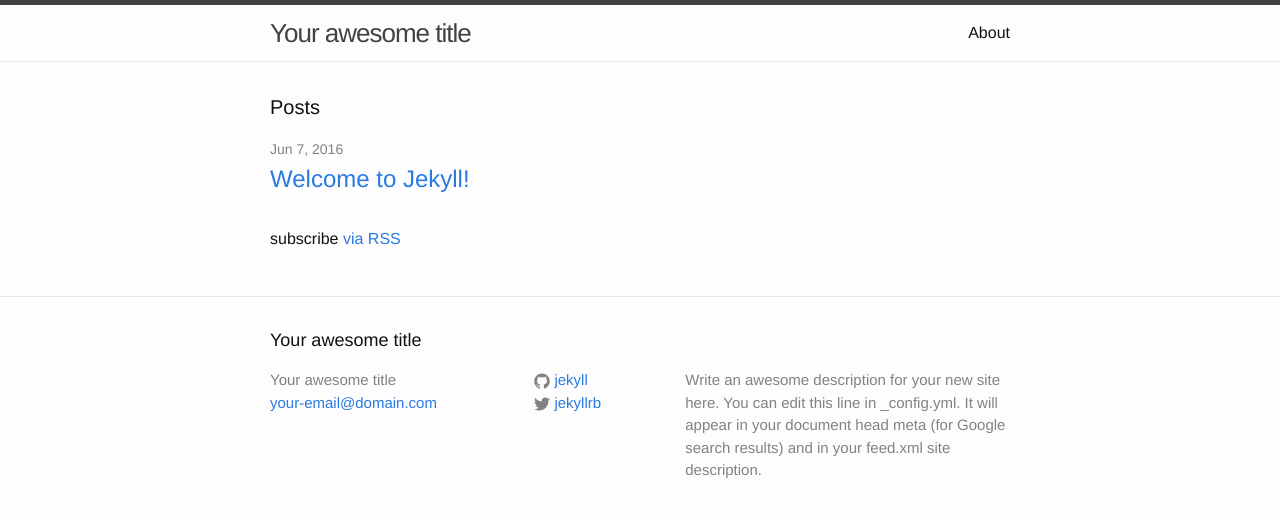
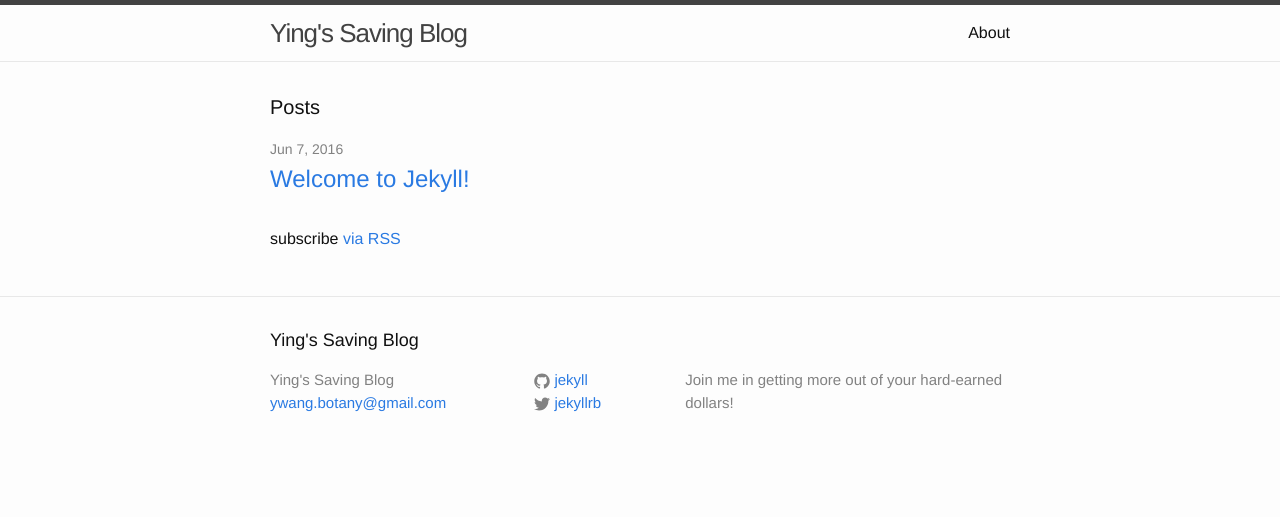
Before and after one commit to wingclover/wingclover.github.io, a Jekyll site: the page built from index.html, in a window 1280 px wide. Shown: the top 517 px of the page. Built offline with Jekyll 4.4.1, drawn with Linux system fonts in a browser that asks for light colours.

Commit message:
Update _config.yml
set title, email and description

```diff
--- a/_config.yml
+++ b/_config.yml
@@ -6,12 +6,10 @@
 # 'jekyll serve'. If you change this file, please restart the server process.
 
 # Site settings
-title: Your awesome title
-email: your-email@domain.com
+title: Ying's Saving Blog
+email: ywang.botany@gmail.com
 description: > # this means to ignore newlines until "baseurl:"
-  Write an awesome description for your new site here. You can edit this
-  line in _config.yml. It will appear in your document head meta (for
-  Google search results) and in your feed.xml site description.
+  Join me in getting more out of your hard-earned dollars!
 baseurl: "" # the subpath of your site, e.g. /blog
 url: "http://yourdomain.com" # the base hostname & protocol for your site
 twitter_username: jekyllrb
```
